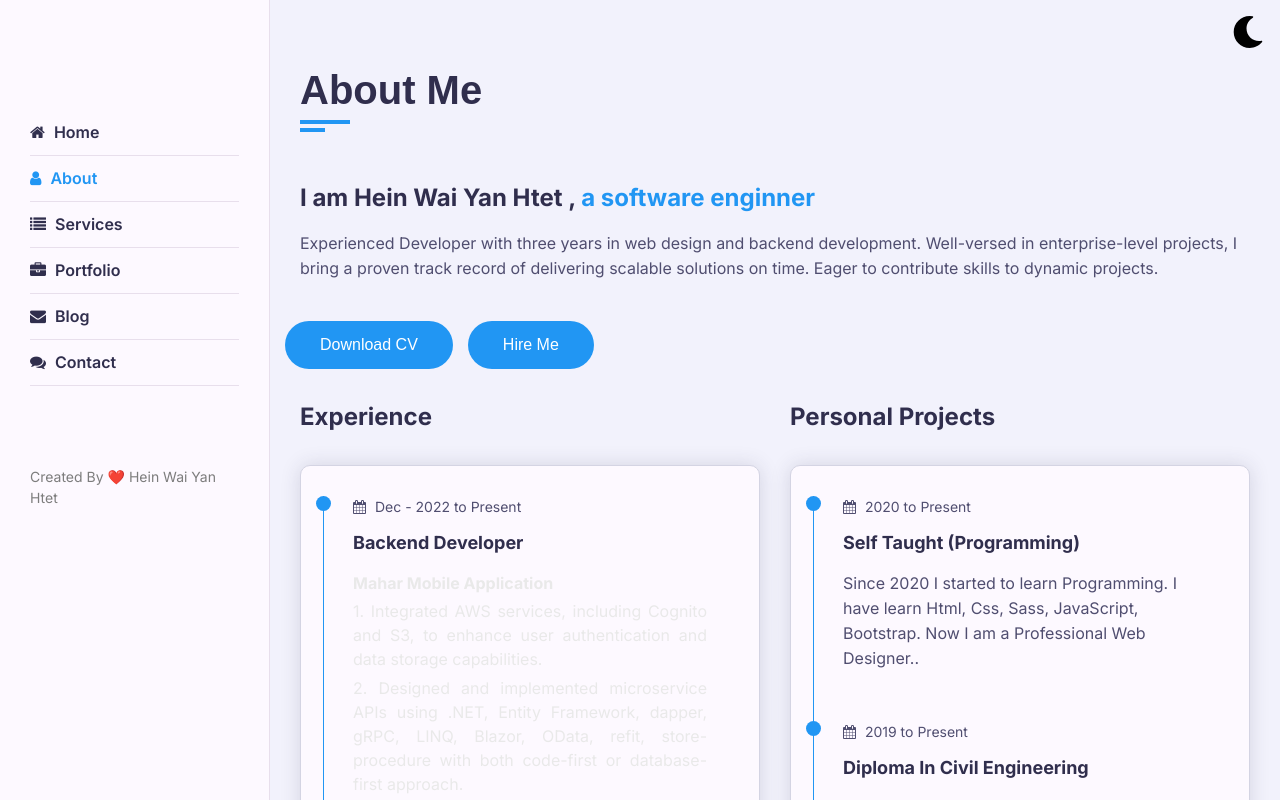
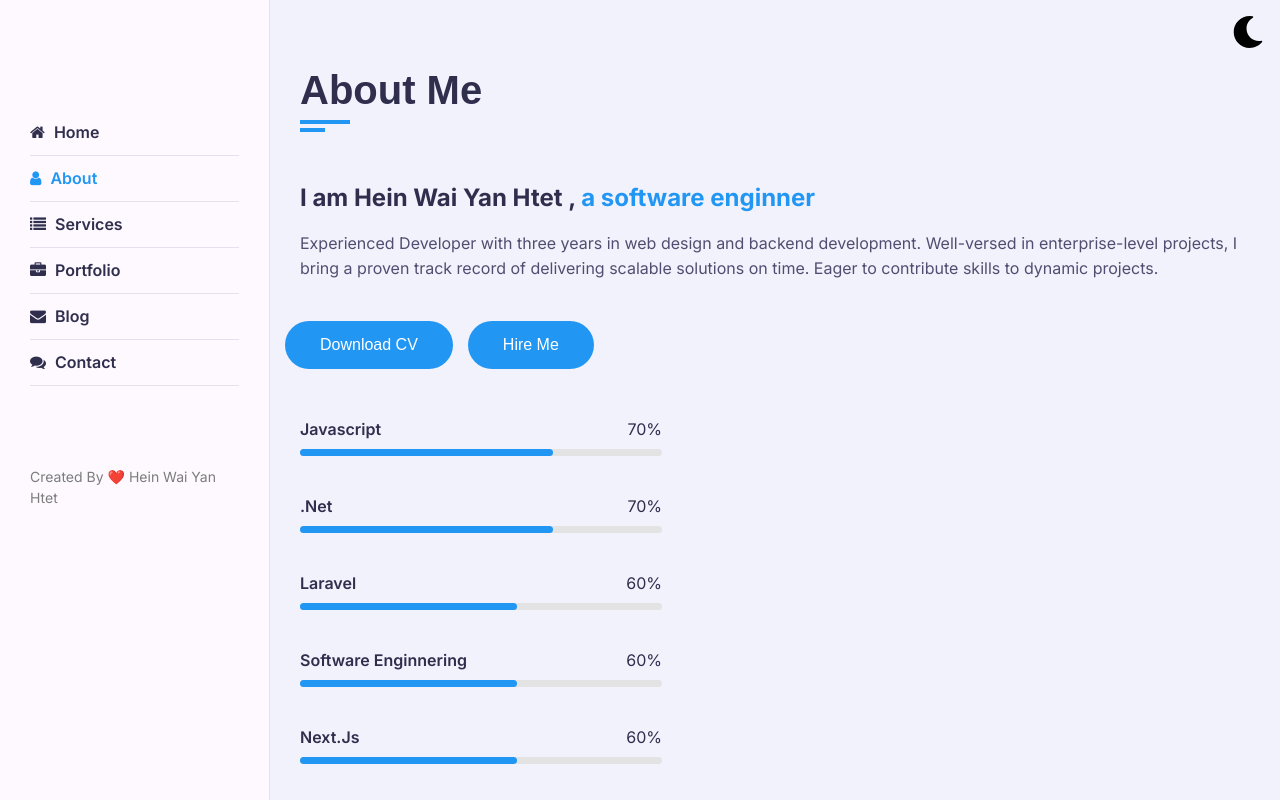
Before and after one commit to heinwaiyanhtet/porfolio, a Next.js app: page /about in a window 1280 px wide. Built offline with nearby package versions, Linux system fonts and the light colour scheme.

Commit message:
company logo

```diff
--- a/src/app/about/page.tsx
+++ b/src/app/about/page.tsx
@@ -53,7 +53,66 @@ const About: NextPage = () => {
 
                 </div>
               </div>
+              <div className="row">
+                <div className="skills padd-15">
+                  <div className="row">
 
+                      <div className="skill-item padd-15">
+                        <h5> Javascript </h5>
+                        <div className="progress">
+                          <div className="progress-in" style={{ width: "70%" }} />
+                          <div className="skill-percent">70%</div>
+                        </div>
+                      </div>
+
+                      <div className="skill-item padd-15">
+                        <h5> .net </h5>
+                        <div className="progress">
+                          <div className="progress-in" style={{ width: "70%" }} />
+                          <div className="skill-percent"> 70% </div>
+                        </div>
+                      </div>
+
+                      <div className="skill-item padd-15">
+                        <h5> Laravel </h5>
+                        <div className="progress">
+                          <div className="progress-in" style={{ width: "60%" }} />
+                          <div className="skill-percent">60%</div>
+                        </div>
+                      </div>
+
+                      <div className="skill-item padd-15">
+                        <h5>Software Enginnering </h5>
+                        <div className="progress">
+                          <div className="progress-in" style={{ width: "60%" }} />
+                          <div className="skill-percent">60%</div>
+                        </div>
+                      </div>
+
+                      <div className="skill-item padd-15">
+                        <h5>Next.Js </h5>
+                        <div className="progress">
+                          <div className="progress-in" style={{ width: "60%" }} />
+                          <div className="skill-percent">60%</div>
+                        </div>
+                      </div>
+
+                      <div className="skill-item padd-15">
+                        <h5>Nest.Js </h5>
+                        <div className="progress">
+                          <div className="progress-in" style={{ width: "60%" }} />
+                          <div className="skill-percent">60%</div>
+                        </div>
+                      </div>
+
+
+
+
+                  </div>
+
+
+                </div>
+              </div>
 
               <div className="row">
 
@@ -69,7 +128,11 @@ const About: NextPage = () => {
                             <i className="fa fa-calendar" /> Dec - 2022 to Present
                           </h6>
                           <h4 className="timeline-title">Backend Developer</h4>
-                          <h4 className="company-name">Mahar Mobile Application</h4>
+
+                          {/* <div className="company"> */}
+                            <img src="/imgs/enterprise.png" alt="" />
+                            <h4 className="company-name">Mahar Mobile Application</h4>
+                          {/* </div> */}
 
                           {/* <p> <img src="/imgs/icon/building-regular.svg" />
                            ABC Content Solutions well known as Mahar Mobile Application
@@ -160,40 +223,7 @@ const About: NextPage = () => {
 
               </div>
 
-              <div className="row">
-                <div className="skills padd-15">
-                  <div className="row">
-                    <div className="skill-item padd-15">
-                      <h5> Javascript </h5>
-                      <div className="progress">
-                        <div className="progress-in" style={{ width: "70%" }} />
-                        <div className="skill-percent">70%</div>
-                      </div>
-                    </div>
-                    <div className="skill-item padd-15">
-                      <h5> .net </h5>
-                      <div className="progress">
-                        <div className="progress-in" style={{ width: "70%" }} />
-                        <div className="skill-percent"> 70% </div>
-                      </div>
-                    </div>
-                    <div className="skill-item padd-15">
-                      <h5> Laravel </h5>
-                      <div className="progress">
-                        <div className="progress-in" style={{ width: "60%" }} />
-                        <div className="skill-percent">60%</div>
-                      </div>
-                    </div>
-                    <div className="skill-item padd-15">
-                      <h5>Software Enginnering </h5>
-                      <div className="progress">
-                        <div className="progress-in" style={{ width: "60%" }} />
-                        <div className="skill-percent">60%</div>
-                      </div>
-                    </div>
-                  </div>
-                </div>
-              </div>
+
 
             </div>
           </div>
--- a/src/styles/style.css
+++ b/src/styles/style.css
@@ -611,11 +611,17 @@ select {
   text-transform: capitalize;
   color: #302e4d;
 }
+
 .about .about-content .timeline .timeline-text {
   font-size: 16px;
   line-height: 25px;
   color: #504e70;
   margin: 0;
+}
+
+.company-name {
+  display: inline;
+  margin-left: 10px;
 }
 
 /* Service Section
```
Also changed, not shown: public/imgs/enterprise.png (added).
